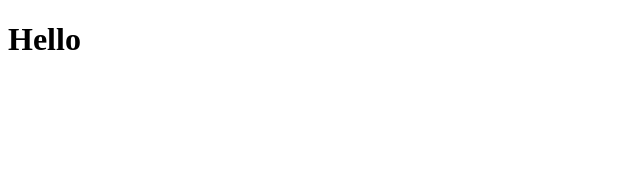
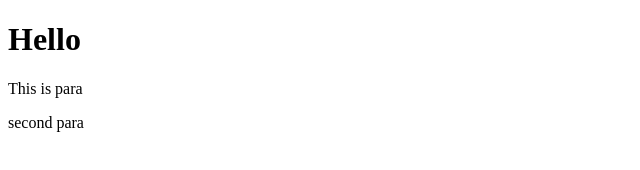
Before and after one commit to aiswaryyaa/git-test, a website: page templates/test.html in a window 1280 px wide. Shown: the whole page, without its empty margins (0-640 px from the left). Drawn offline with Linux system fonts and the light colour scheme.

Commit message:
Fourth Commit

```diff
--- a/templates/test.html
+++ b/templates/test.html
@@ -6,6 +6,9 @@
 
     <body>
         <h1> Hello </h1>
-
+        <p>This is para </p>
+        <p>
+            second para
+        </p>
     </body>
 </html>
```
Also changed, not shown: index.html (+1 -1 lines), package.json (added, +26 -0 lines), 2 other files.
